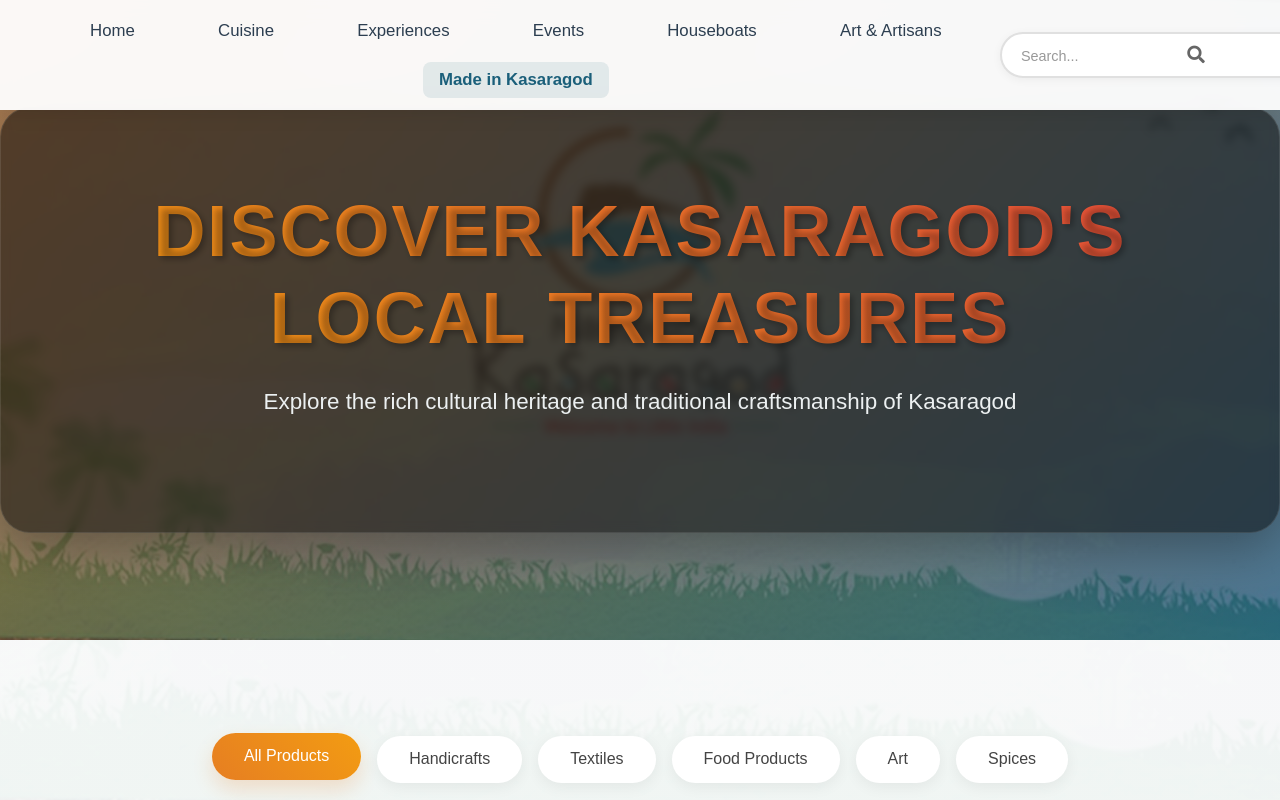
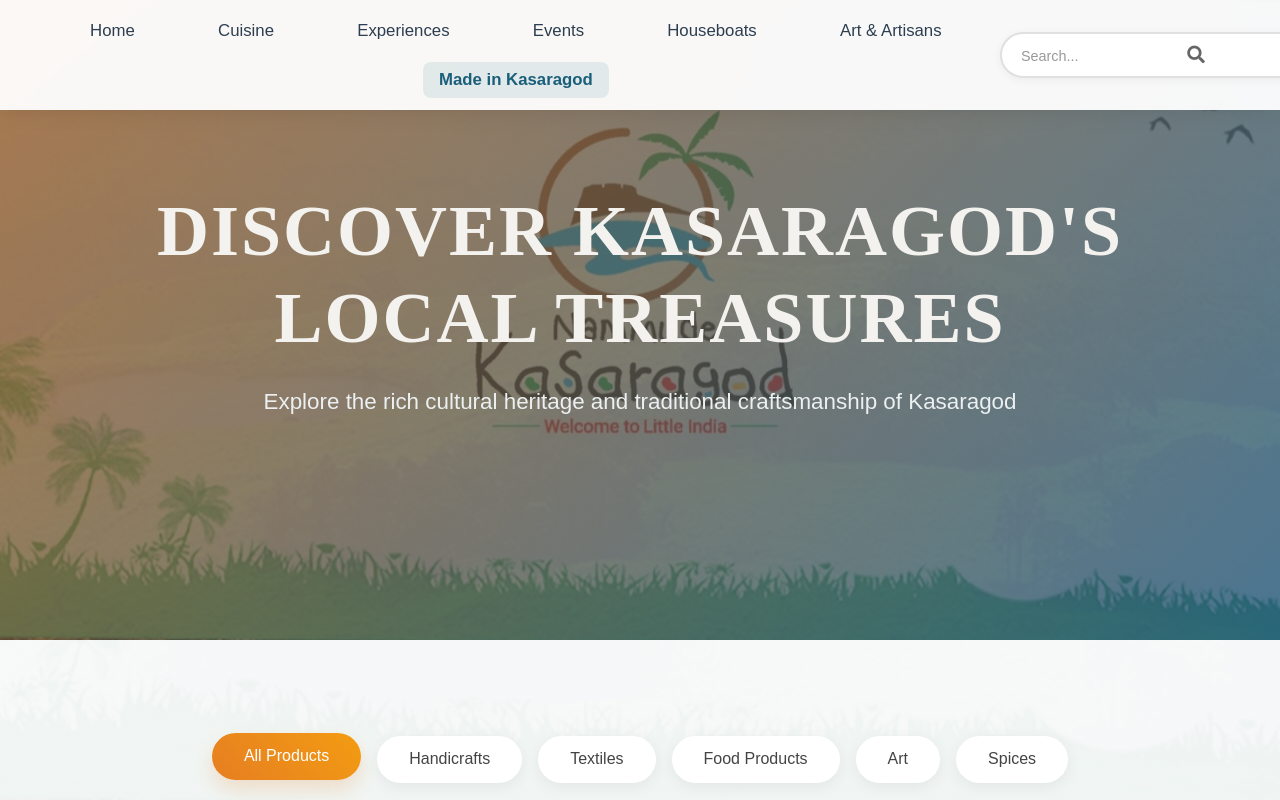
Before and after one commit to sanjay-sanju-03/hackathon, a plain HTML site: page made-in-kasaragod.html in a window 1280 px wide. Shown: the top 800 px of the page. Drawn offline with Linux system fonts and the light colour scheme.

Commit message:
edited the font in made in ksd

```diff
--- a/css/made-in-kasaragod.css
+++ b/css/made-in-kasaragod.css
@@ -116,27 +116,28 @@ nav a.active {
     position: relative;
     z-index: 2;
     padding: 5rem;
-    background: rgba(0, 0, 0, 0.5);
+    background: ();
     border-radius: 30px;
     max-width: 1200px;
     width: 90%;
     animation: fadeInUp 1.2s ease;
     margin: 0 auto;
-    box-shadow: 0 15px 50px rgba(0, 0, 0, 0.3);
-    backdrop-filter: blur(5px);
-    border: 1px solid rgba(255, 255, 255, 0.1);
+    box-shadow: ();
+    backdrop-filter: ();
+    border: ();
 }
 
 .hero-content h1 {
+    font-family: 'Modern No. 20', serif;
     font-size: 4.5rem;
     margin: 0;
     font-weight: 700;
     letter-spacing: 2px;
     text-transform: uppercase;
-    background: linear-gradient(45deg, #f39c12, #e74c3c);
+    background:#f4f2ee;
     -webkit-background-clip: text;
     -webkit-text-fill-color: transparent;
-    text-shadow: 3px 3px 6px rgba(0, 0, 0, 0.3);
+    text-shadow: ());
     line-height: 1.2;
 }
 
```
